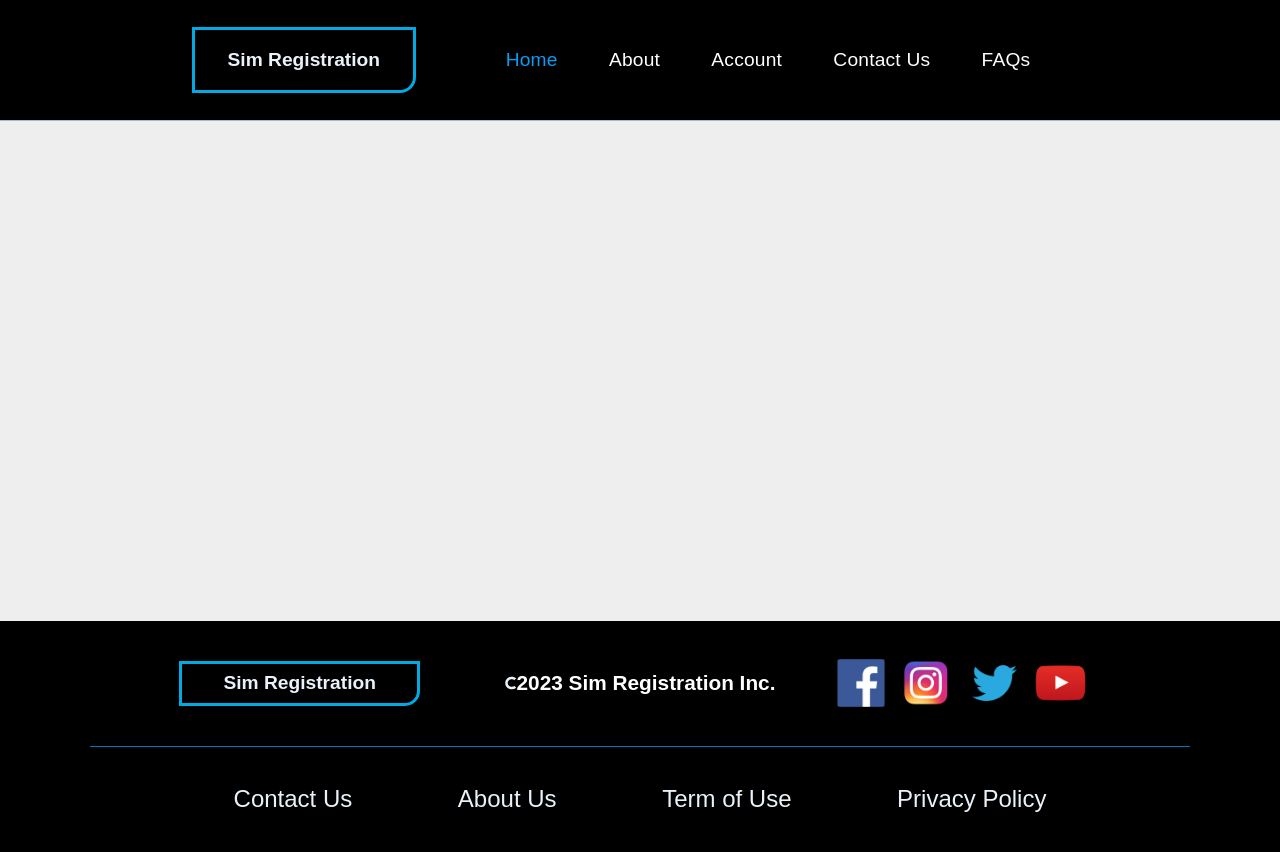
After one commit to SharuHaru/SImcard-Registartion-Project, a PHP site: page /html/contact-us.html in a window 1280 px wide. The commit adds this page. Run offline with PHP 8.4, Linux system fonts and the light colour scheme; some web fonts are replaced.

Commit message:
carousel desktop design and cartoon structure

```diff
--- /dev/null
+++ b/css/Contact.css
@@ -0,0 +1,219 @@
+* {
+    margin: 0;
+    padding: 0;
+    /* border: 1px solid blue; */
+}
+
+body {
+    background-color: #EEEEEE;
+    width: 100%;
+    font-size: 16px;
+    z-index: 99;
+
+}
+
+/* ========================= NAVIGATION BAR ========================= */
+
+/* Desktop Design */
+nav {
+    /* LAYOUT */
+    display: flex;
+    justify-content: center;
+
+    /* STRUCTURE */
+    position: sticky;
+    top: 0;
+    left: 0;
+
+    background: #000000;
+    border-bottom: 1px solid #98C1D9;
+    color: white;
+    width: 100%;
+    height: 15vh;
+    z-index: 100;
+}
+
+
+nav .site-logo {
+    /* LAYOUT */
+    display: flex;
+    justify-content: flex-start;
+    align-items: center;
+
+    /* STRUCTURE */
+    width: 20%;
+
+}
+
+.site-logo .logo {
+    border: 3px solid #00ABE4;
+    border-radius: 0px 0px 1rem 0px;
+    height: 50%;
+    width: 85%;
+    display: flex;
+    justify-content: center;
+    align-items: center;
+
+
+
+    font-family: 'Poppins', sans-serif;
+    font-style: normal;
+    font-weight: 800;
+    font-size: 1.2rem;
+    color: #E9F1FA;
+
+
+}
+
+nav .link-div {
+    width: 50%;
+
+    display: flex;
+    justify-content: center;
+    align-items: center;
+
+    font-family: 'Poppins', sans-serif;
+    font-weight: 500;
+    font-size: 1.2rem;
+    letter-spacing: 0.2px;
+}
+
+.link-div ul {
+    height: 40%;
+    width: 90%;
+    display: flex;
+    justify-content: space-around;
+    align-items: center;
+
+
+}
+
+.link-div ul li {
+    list-style: none;
+    cursor: pointer;
+
+}
+
+.active-li {
+    list-style: none;
+    color: rgba(9, 156, 242, 1);
+
+}
+
+.mid {
+    height: 500px;
+}
+
+/* ======================= FOOTER SECTION ======================= */
+
+footer {
+    background-color: black;
+    color: white;
+    display: flex;
+    flex-direction: column;
+    justify-content: space-evenly;
+    align-items: center;
+    width: 100%;
+
+}
+
+footer ul {
+    list-style: none;
+}
+
+.footer1 {
+    width: 80%;
+    display: flex;
+    justify-content: space-between;
+    align-items: center;
+
+    padding: 3% ;
+    border-bottom: 1px solid #0076B2;
+
+
+}
+
+footer .footer-logo {
+    /* LAYOUT */
+    display: flex;
+    justify-content: flex-start;
+    align-items: center;
+
+    /* STRUCTURE */
+    width: 30%;
+    padding-left: 5%;
+
+}
+
+.footer-logo .footlogo {
+    border: 3px solid #00ABE4;
+    border-radius: 0px 0px 15px 0px;
+    width: 85%;
+    display: flex;
+    justify-content: center;
+    align-items: center;
+    padding: 3% 0% ;
+
+
+
+    font-family: 'Poppins', sans-serif;;
+    font-style: normal;
+    font-weight: 700;
+    font-size: 1.2rem;
+    color: #E9F1FA;
+
+}
+
+.footer1 span {
+    font-family: 'Poppins', sans-serif;;
+
+    font-weight: 600;
+    font-size: 1.3rem;
+    width: 40%;
+    text-align: center;
+}
+
+.footer1 ul {
+    width: 30%;
+    height: 6vh;
+    display: flex;
+    justify-content: space-evenly;
+    padding-right: 5%;
+}
+
+.footer1 li {
+    height: 100%;
+
+}
+
+.footer1 li img {
+   width: auto;
+   height: 100%;
+}
+
+
+.footer2 {
+    width: 80%;
+    padding-top: 3%;
+    padding-bottom: 3%;
+}
+.footer2 ul {
+    width: 100%;
+    display: flex;
+    justify-content: space-evenly;
+
+    font-family: 'Poppins', sans-serif;;
+
+    font-weight: 500;
+    font-size: 1.5rem;
+
+
+    color: #E9F1FA;
+}
+
+@media (max-width: 1024px) {
+    * {
+        font-size: 11px;
+    }
+
+}
--- /dev/null
+++ b/html/contact-us.html
@@ -0,0 +1,64 @@
+<!DOCTYPE html>
+<html lang="en">
+<head>
+    <meta charset="UTF-8">
+    <meta http-equiv="X-UA-Compatible" content="IE=edge">
+    <meta name="viewport" content="width=device-width, initial-scale=1.0">
+    <link rel="stylesheet" href="/css/Contact.css">
+    <link href="https://fonts.cdnfonts.com/css/poppins" rel="stylesheet">
+    <link href='https://fonts.googleapis.com/css?family=Outfit' rel='stylesheet'>
+    <title>Sim Registration</title>
+</head>
+<body>
+    <!-- ======================= NAVIGATION BAR ======================= -->
+    <nav>
+        <div class="site-logo">
+            <div class="logo">Sim Registration</div>
+        </div>
+
+        <div class="link-div">
+            <ul>
+                <li class="active-li" id="home">Home</li>
+                <li>About</li>
+                <li>Account</li>
+                <li>Contact Us</li>
+                <li id="faqs">FAQs</li>
+
+            </ul>
+        </div>
+    </nav>
+
+<div class="mid">
+
+</div>
+    <!-- ============================ FOOTER ======================== -->
+    <footer>
+        <div class="footer1">
+            <div class="footer-logo">
+                <div class="footlogo">Sim Registration</div>
+            </div>
+
+            <span><img src="/Images/circle-c.png" alt="c">2023 Sim Registration Inc.</span>
+            <ul>
+                <li><img src="/Images/fb-icon.png" alt="facebook"></li>
+                <li><img src="/Images/insta-icon.png" alt="insta"></li>
+                <li><img src="/Images/twitter-icon.png" alt="twitter"></li>
+                <li><img src="/Images/yt-icon.png" alt="youtube"></li>
+            </ul>
+        </div>
+
+        <div class="footer2">
+            <ul>
+                <li>Contact Us</li>
+                <li>About Us</li>
+                <li>Term of Use</li>
+                <li>Privacy Policy</li>
+            </ul>
+        </div>
+
+
+    </footer>
+
+
+</body>
+</html>
```
Also changed, not shown: css/style.css (+46 -4 lines), index.html (+5 -6 lines).
